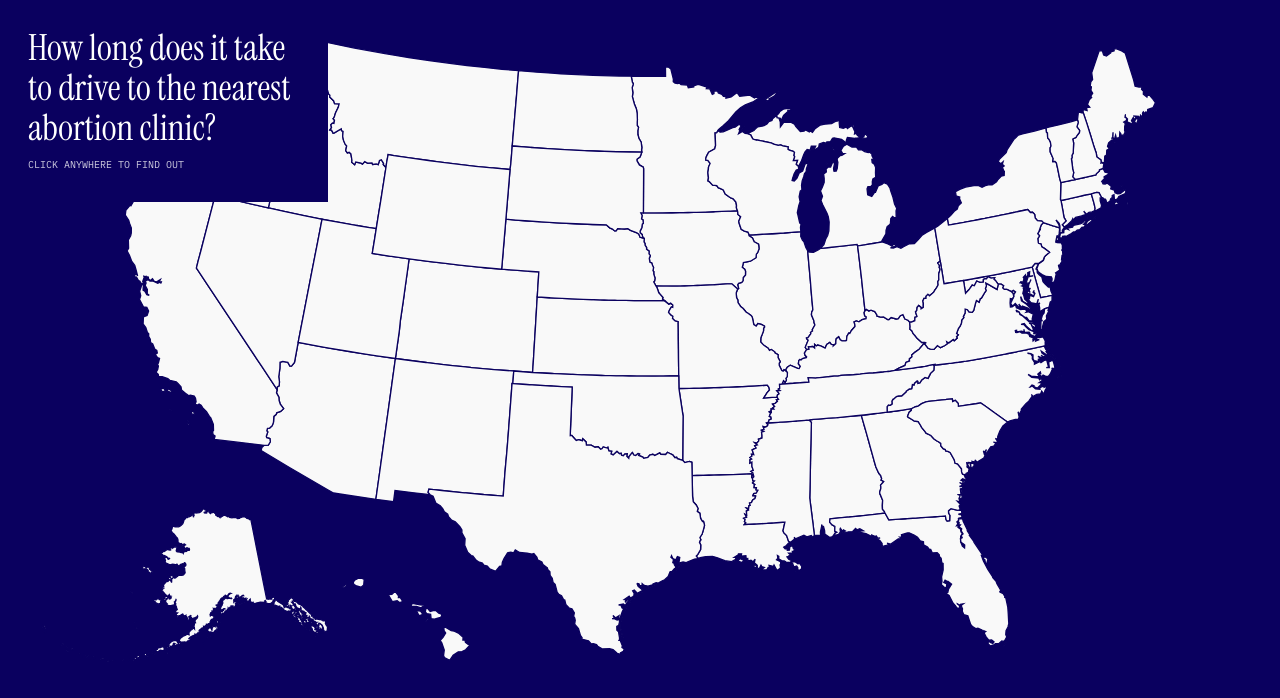
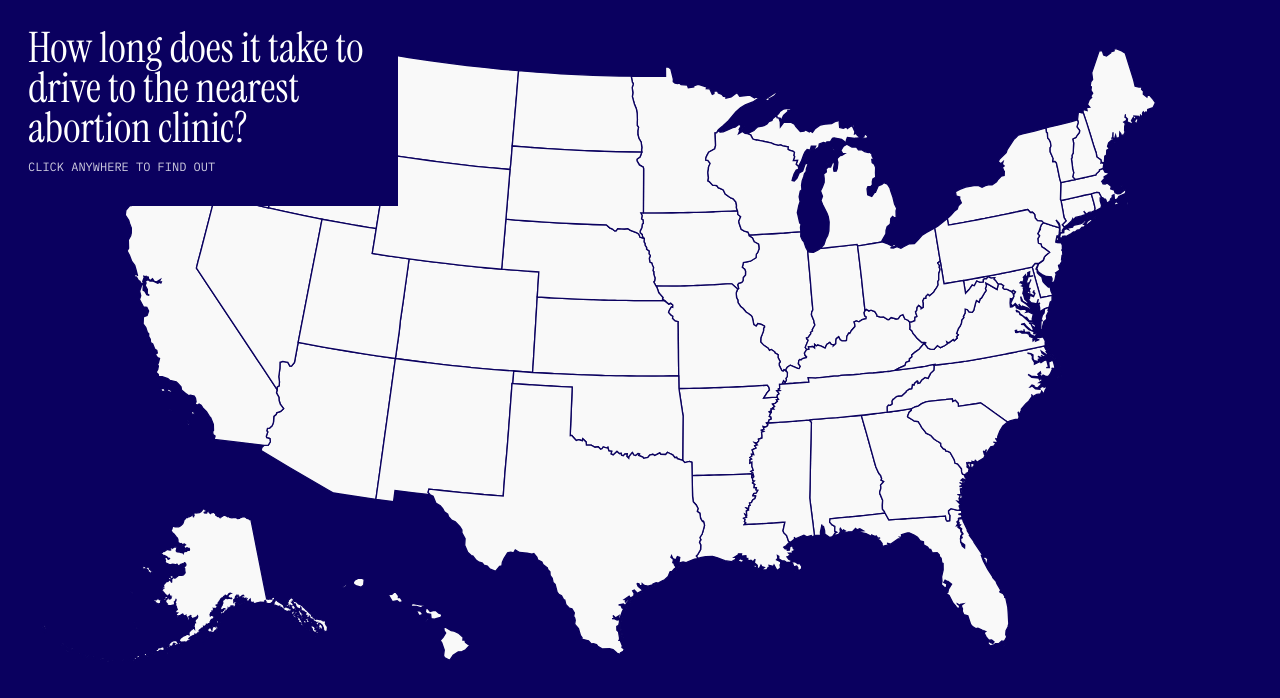
Before and after one commit to leviv/abortion-desert, a SvelteKit app: page / in a window 1280 px wide. Shown: the top 698 px of the page. Built offline with nearby package versions, Linux system fonts and the light colour scheme.

Commit message:
bug fixes

```diff
--- a/src/routes/+page.svelte
+++ b/src/routes/+page.svelte
@@ -59,7 +59,8 @@
 		svg.call(zoom);
 
 		// Add an onclick handler to the chart
-		chart.on('click', (event) => {
+		g.on('click', (event) => {
+			console.log('LEVI: Clicked on the map');
 			// Get the latitude and longitude of the clicked point
 			showText = true;
 			const clickedCoordinates = projection.invert!(d3.pointer(event));
@@ -69,11 +70,10 @@
 			console.log('Distance (km):', closest.minDistance);
 			console.log('Closest point:', closest.closestClinic);
 			console.log(showText);
-			chart.selectAll('.highlight').remove();
+			g.selectAll('.highlight').remove();
 
 			// Draw just the closest one
-			chart
-				.append('circle')
+			g.append('circle')
 				.datum(closest.closestClinic)
 				.attr('class', 'highlight')
 				.attr('r', 6)
@@ -149,7 +149,7 @@
 		left: 0;
 		width: 100%;
 		height: 100%;
-		z-index: -1;
+		z-index: 1;
 	}
 
 	:global(svg.svg-content) {
@@ -164,10 +164,10 @@
 	}
 
 	p {
-		width: 280px;
+		width: 350px;
 		font-family: 'IBM Plex Mono';
 		font-weight: 400;
-		font-size: 10px;
+		font-size: 12px;
 		line-height: 14px;
 		font-weight: 300;
 		letter-spacing: -2%;
@@ -176,12 +176,15 @@
 
 	.title {
 		padding: 20px;
-		width: 280px;
+		width: 350px;
 		font-family: 'Instrument Serif', serif;
 		font-style: normal;
-		font-size: 36px;
+		font-size: 42px;
 		line-height: 40px;
 		font-weight: 300;
 		letter-spacing: -2%;
+		display: block;
+		position: relative;
+		z-index: 2;
 	}
 </style>
```
